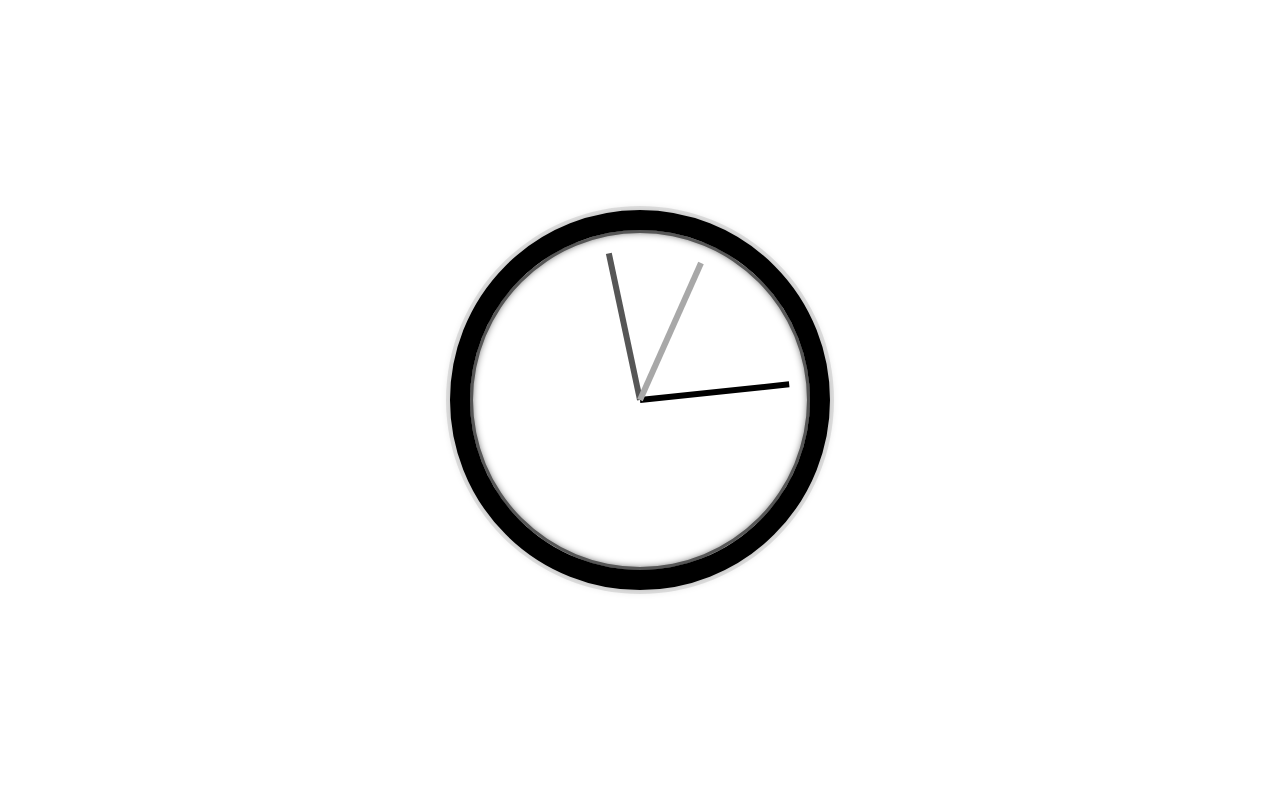
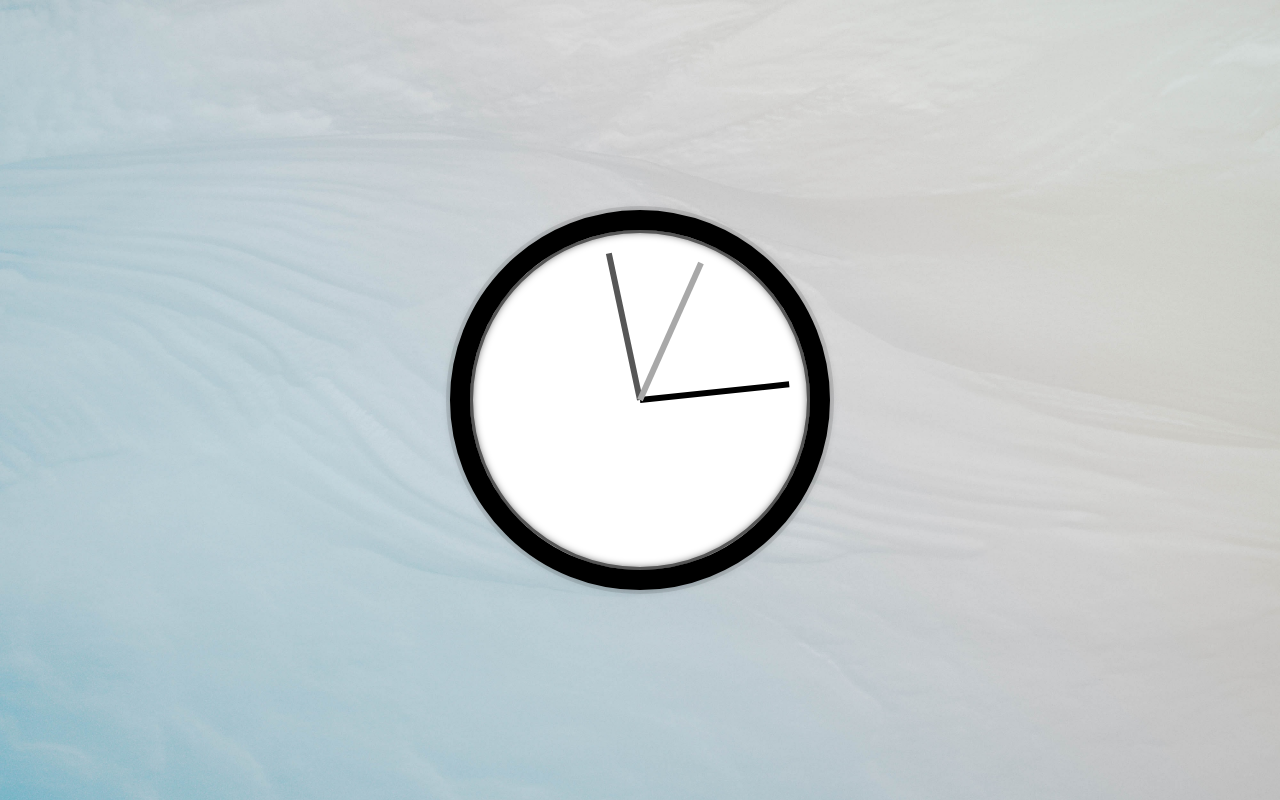
Before and after one commit to AmberUpshaw/JavaScript30, a plain HTML site: page CSS_JS_Clock/index.html in a window 1280 px wide. Drawn offline with Linux system fonts and the light colour scheme.

Commit message:
Updated README

```diff
--- a/CSS_JS_Clock/style.css
+++ b/CSS_JS_Clock/style.css
@@ -1,5 +1,5 @@
 html {
-  background: url('bg-image.jpg');
+  background: url('images/bg-image.jpg');
   background-size: cover;
   font-family: 'helvetica neue';
   text-align: center;
```
Also changed, not shown: 1 other file.
